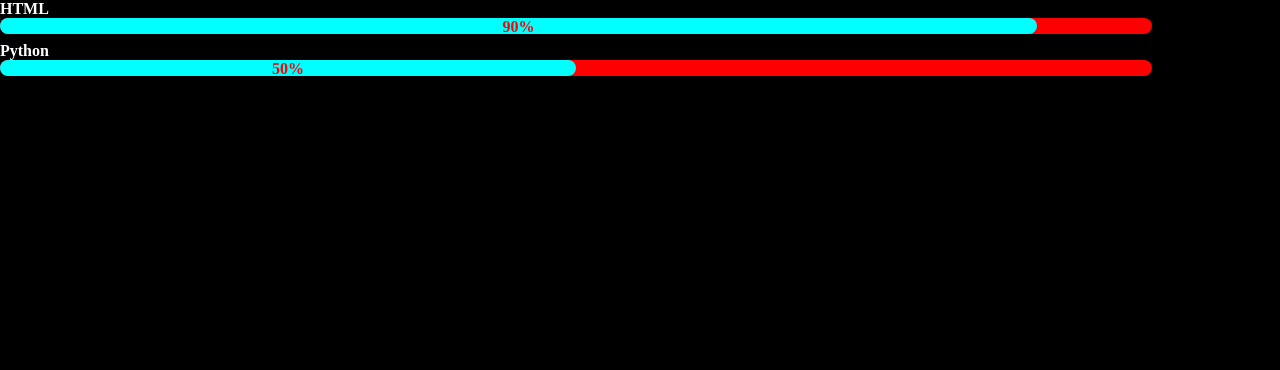
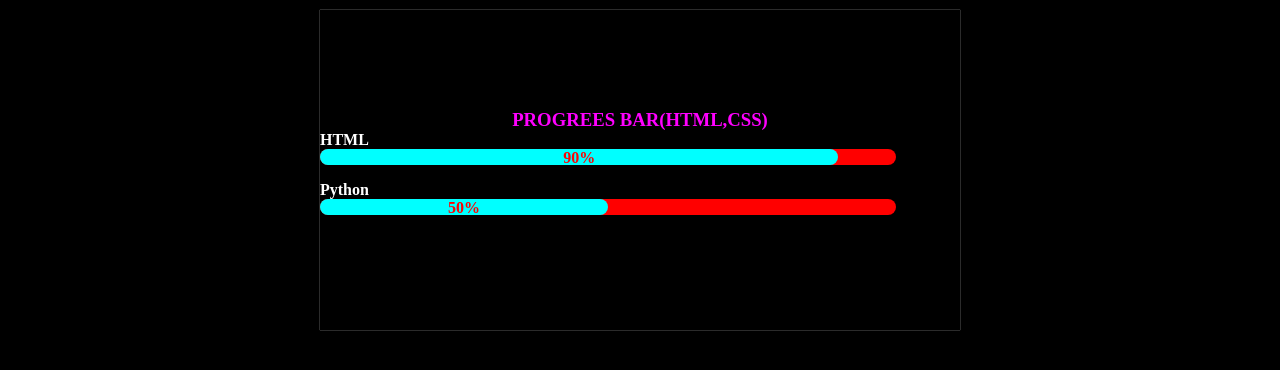
Before and after one commit to leonTech254/CUSTOMPROGRESSBAR, a plain HTML site: page index.html in a window 1280 px wide. Drawn offline with Linux system fonts and the light colour scheme.

Commit message:
--border

```diff
--- a/index.html
+++ b/index.html
@@ -8,6 +8,8 @@
     <title>progress bar</title>
 </head>
 <body>
+    <div class="body-wrapper">
+        <h3 >PROGREES BAR(HTML,CSS)</h3>
         <!-- For Html -->
         <div class="progress-container">
             <span class="skills-title">HTML</span>
@@ -28,5 +30,11 @@
             </div>
         </div>
 
+
+
+
+    </div>
+
+
 </body>
 </html>
--- a/style.css
+++ b/style.css
@@ -11,6 +11,16 @@
 body{
     background-color: black;
     color: white;
+    display: flex;
+    flex-direction: column;
+    justify-content: center;
+    align-items: center;
+    margin-top: 10px;
+}
+h3
+{
+    text-align: center;
+    color: magenta;
 }
 .progressBar
 {
@@ -41,3 +51,22 @@ body{
 .skills-level-python {
     width: 50%;
 }
+
+.body-wrapper
+{
+
+
+
+}
+@media (min-width:550px)
+{
+    .body-wrapper
+    {
+        width: 40rem;
+        height: 20rem;
+        display: flex;
+        flex-direction: column;
+        justify-content: center;
+        box-shadow: 0px 0px 1px white;
+    }
+}
```
Lines whose indentation alone changed are shown as unchanged.
